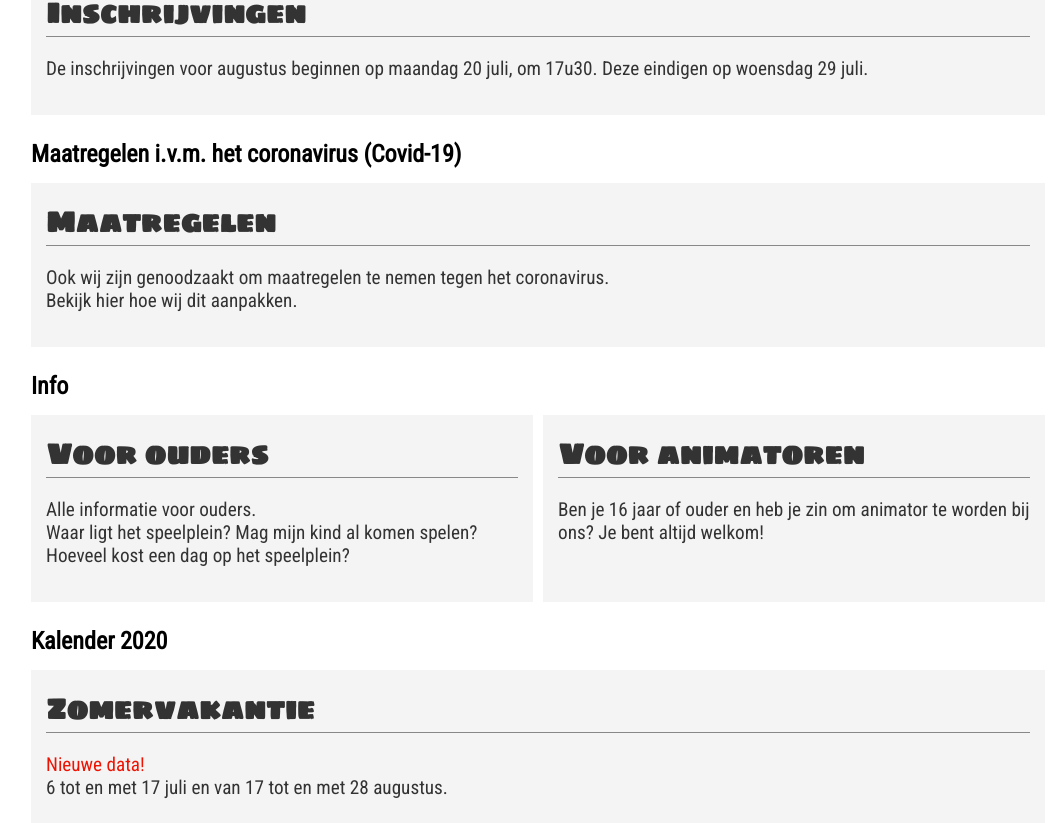
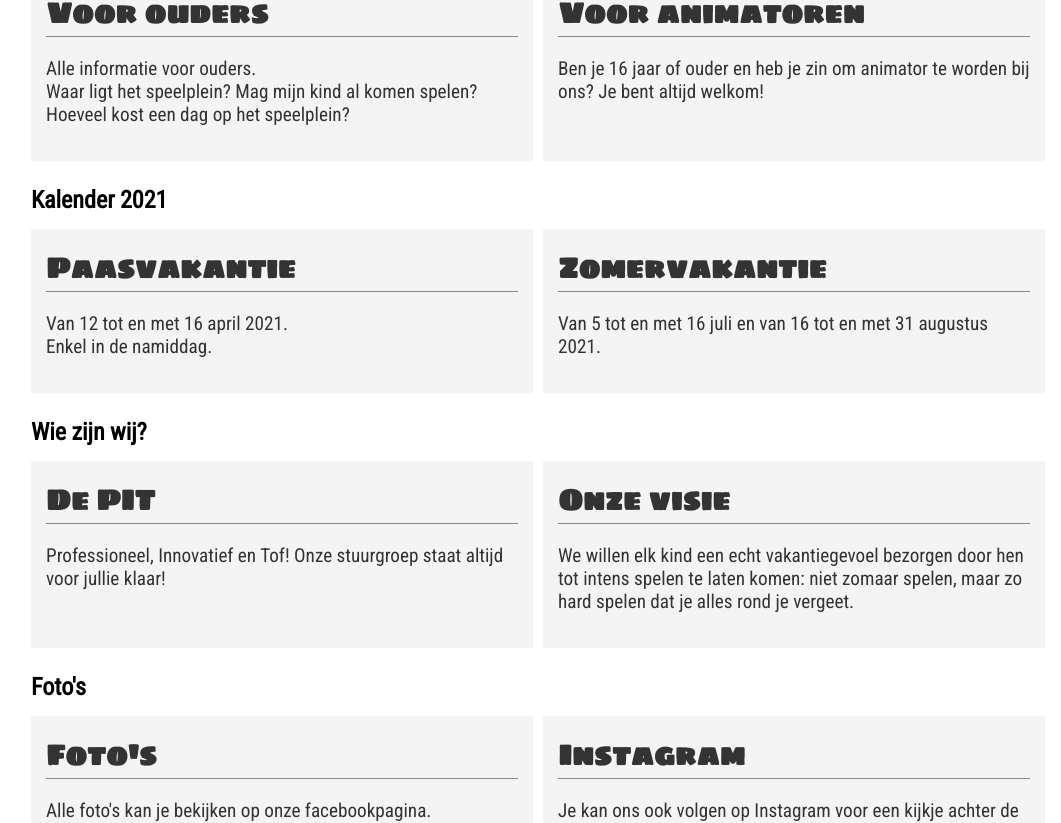
Before and after one commit to despeelberg/despeelberg-be, a Vue app: page / in a window 1280 px wide. Shown: the part 873-1696 px from the top of the page, without its empty margins (97-1158 px from the left). Built offline with nearby package versions, Linux system fonts and the light colour scheme.

Commit message:
Updated for 2021

```diff
--- a/src/components/Page.vue
+++ b/src/components/Page.vue
@@ -7,7 +7,7 @@
                 <router-link to="/" :class="'back'"><fa :icon="['fas', 'angle-left']"></fa></router-link>
                 <h1 class="pageTitle"><slot name="header"></slot></h1>
               </div>
-              <emphasis :block="true" :type="'alert'">Er zijn dit jaar enkele maatregelen omtrent corona van kracht! Je vindt ze allemaal <router-link :class="'link'" to="/coronavirus">hier</router-link></emphasis>
+              <!-- <emphasis :block="true" :type="'alert'">Er zijn dit jaar enkele maatregelen omtrent corona van kracht! Je vindt ze allemaal <router-link :class="'link'" to="/coronavirus">hier</router-link></emphasis> -->
               <slot></slot>
           </div>
           <div class="questions">
@@ -25,14 +25,14 @@ import NavBar from '../components/NavBar'
 // import Block from '../components/Block'
 // import Card from '../components/Card'
 import Footer from '../components/Footer'
-import Emphasis from '../components/Emphasis'
+// import Emphasis from '../components/Emphasis'
 
 export default {
     name: 'Page',
     components: {
         NavBar,
         Footer,
-        Emphasis
+        // Emphasis
     }
 }
 </script>
--- a/src/components/Slideshow.vue
+++ b/src/components/Slideshow.vue
@@ -48,8 +48,9 @@ export default {
     transition: 0.5s ease-in;
     position: fixed;
     top: 0;
-    background: url("../assets/site-banner.jpg") center center no-repeat;
+    background: url("../assets/banner_2021.jpg") center center no-repeat;
     background-size: cover;
+    /* padding-bottom: 56.25%; */
 }
 
 .background {
--- a/src/router/index.js
+++ b/src/router/index.js
@@ -5,7 +5,7 @@ import InfoOuders from '../views/InfoOuders.vue'
 import InfoAnimatoren from '../views/InfoAnimatoren.vue'
 import Pit from '../views/Pit.vue'
 import Visie from '../views/Visie.vue'
-import Corona from '../views/Corona.vue'
+// import Corona from '../views/Corona.vue'
 import ErrorPage from '../views/ErrorPage.vue'
 
 Vue.use(VueRouter)
@@ -51,14 +51,14 @@ const routes = [
       title: 'Onze visie | Speelplein De Speelberg vzw'
     }
   },
-  {
-    path: '/coronavirus',
-    name: 'Maatregelen coronavirus',
-    component: Corona,
-    meta: {
-      title: 'Coronamaatregelen | Speelplein De Speelberg vzw'
-    }
-  },
+  // {
+  //   path: '/coronavirus',
+  //   name: 'Maatregelen coronavirus',
+  //   component: Corona,
+  //   meta: {
+  //     title: 'Coronamaatregelen | Speelplein De Speelberg vzw'
+  //   }
+  // },
   {
     path: '*',
     component: ErrorPage,
--- a/src/views/Home.vue
+++ b/src/views/Home.vue
@@ -5,7 +5,7 @@
     <section id="main">
       <div class="container">
 
-        <block blockTitle="Inschrijvingen" :id="'inschrijvingen'">
+        <!-- <block blockTitle="Inschrijvingen" :id="'inschrijvingen'">
           <card
           v-bind:title="'Inschrijvingen'"
           v-bind:type="'info'"
@@ -15,9 +15,9 @@
           >
             De inschrijvingen voor augustus beginnen op maandag 20 juli, om 17u30. Deze eindigen op woensdag 29 juli.
           </card>
-        </block>
+        </block> -->
 
-        <block blockTitle="Maatregelen i.v.m. het coronavirus (Covid-19)" :id="'covid'">
+        <!-- <block blockTitle="Maatregelen i.v.m. het coronavirus (Covid-19)" :id="'covid'">
           <card
           v-bind:title="'Maatregelen'"
           v-bind:type="'alert'"
@@ -26,7 +26,7 @@
           >
             Ook wij zijn genoodzaakt om maatregelen te nemen tegen het coronavirus. <br> Bekijk hier hoe wij dit aanpakken.
           </card>
-        </block>
+        </block> -->
 
         <block blockTitle="Info" :id="'info'">
           <card
@@ -47,14 +47,22 @@
           </card>
         </block>
 
-        <block blockTitle="Kalender 2020" :id="'kalender'">
+        <block blockTitle="Kalender 2021" :id="'kalender'">
+          <card
+            :title="'Paasvakantie'"
+            :type="'info'"
+            :clickable="false"
+            :href="'kalender'"
+          >
+            Van 12 tot en met 16 april 2021. <br> Enkel in de namiddag.
+          </card>
           <card
             :title="'Zomervakantie'"
             :type="'info'"
             :clickable="false"
             :href="'kalender'"
           >
-            <emphasis type="warning">Nieuwe data!</emphasis> <br>6 tot en met 17 juli en van 17 tot en met 28 augustus.
+            Van 5 tot en met 16 juli en van 16 tot en met 31 augustus 2021.
           </card>
         </block>
 
@@ -148,7 +156,7 @@ import Slideshow from '../components/Slideshow'
 import Block from '../components/Block'
 import Card from '../components/Card'
 import Footer from '../components/Footer'
-import Emphasis from '../components/Emphasis'
+// import Emphasis from '../components/Emphasis'
 
 import blocks from '../modules/blocks'
 
@@ -160,7 +168,7 @@ export default {
     Block,
     Footer,
     Card,
-    Emphasis
+    // Emphasis
   },
   data: () => {
     return {
--- a/src/views/InfoOuders.vue
+++ b/src/views/InfoOuders.vue
@@ -8,17 +8,17 @@
       </block>
 
       <block blockTitle="Voor wie is het speelplein?">
-        <p><emphasis :type="'warning'">Door de getroffen maatregelen omtrent corona, kunnen wij dit jaar helaas geen kwalitatieve werking bieden aan kinderen vanaf 12 jaar. Daardoor zijn zij dit jaar uitzonderlijk niet welkom op ons speelplein.</emphasis> <br>
-        Er is speelplein voor elk kind tussen 3 en 12 jaar.
+        <p>
+        Alle kinderen tussen 3 en 15 jaar zijn welkom op De Speelberg.
         </p>
       </block>
 
       <block blockTitle="Hoe ziet een dag eruit op het speelplein?" :class="'no-flex'">
-        <p><emphasis :type="'warning'">Onze dagindeling ziet er dit jaar anders uit!</emphasis></p>
+        <p></p>
         <p>
           <b>7:45 - 9:30</b> Onze poort staat open voor iedereen die wil spelen! De poort wordt om 9:30 gesloten en kan je niet meer binnen. <br>
           <b>9:30 - 12:00</b> Er worden verschillende activiteiten georganiseerd door een enthousiaste groep animatoren. Je kan zelf kiezen waar je meespeelt! <br>
-          <b>12:00 - 13:00</b> <emphasis :type="'warning'">Je kan dit jaar niet naar huis gaan om te eten!</emphasis> Over de middag kan je jouw boterhammen opeten. Er wordt een drankje aangeboden (cola, limonade of water). <br>
+          <b>12:00 - 13:00</b> Over de middag kan je jouw boterhammen opeten. Er wordt een drankje aangeboden (cola, limonade of water). <br>
           <b>13:00 - 13:45</b> Onze poort staat weer open voor iedereen die in de namiddag wil komen spelen! <br>
           <b>13:45 - 17:30</b> Een hele namiddag spelen! Om 15:30 is er het vieruurtje, waar je een koekje (zelf mee te brengen) kan eten en een drankje krijgt. Om 17:30 worden alle kinderen tegelijk afgehaald aan de poort.
         </p>
@@ -27,7 +27,7 @@
 
       <block blockTitle="Hoeveel kost een dag op het speelplein?" :class="'no-flex'">
         <p>
-          <b>Voormiddag</b> <emphasis :type="'warning'">Het is dit jaar niet mogelijk om enkel in de voormiddag te komen</emphasis> €1 <br>
+          <b>Voormiddag</b> €1 <br>
           <b>Middag</b> €1 (inclusief drankje) <br>
           <b>Namiddag</b> €2 (inclusief drankje) <br>
           <br>
@@ -35,9 +35,9 @@
         </p>
       </block>
 
-      <block blockTitle="Moet ik mijn kind op voorhand inschrijven?" :class="'no-flex'">
+      <!-- <block blockTitle="Moet ik mijn kind op voorhand inschrijven?" :class="'no-flex'">
         <p>Ja, dit jaar worden kinderen uitzonderlijk op voorhand ingeschreven. Dit kan vanaf <time datetime="2020-06-21">21 juni</time>.</p>
-      </block>
+      </block> -->
     </page>
   </div>
 </template>
@@ -45,12 +45,12 @@
 <script>
 import Page from '../components/Page'
 import Block from '../components/Block'
-import Emphasis from '../components/Emphasis'
+// import Emphasis from '../components/Emphasis'
 export default {
   components: {
     Page,
     Block,
-    Emphasis
+    // Emphasis
   }
 }
 </script>
```
Also changed, not shown: src/assets/banner_2021.jpg (added), src/assets/banner_2021.png (added).
